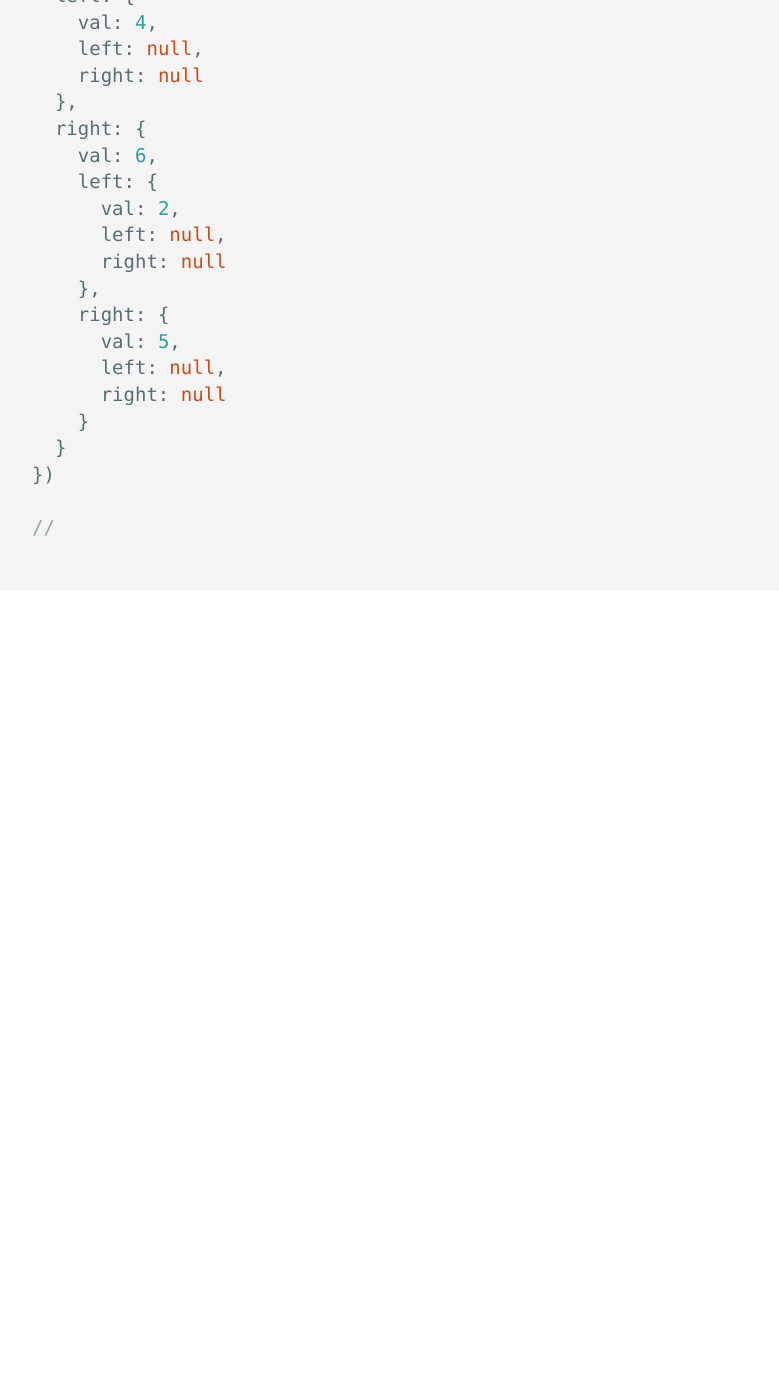
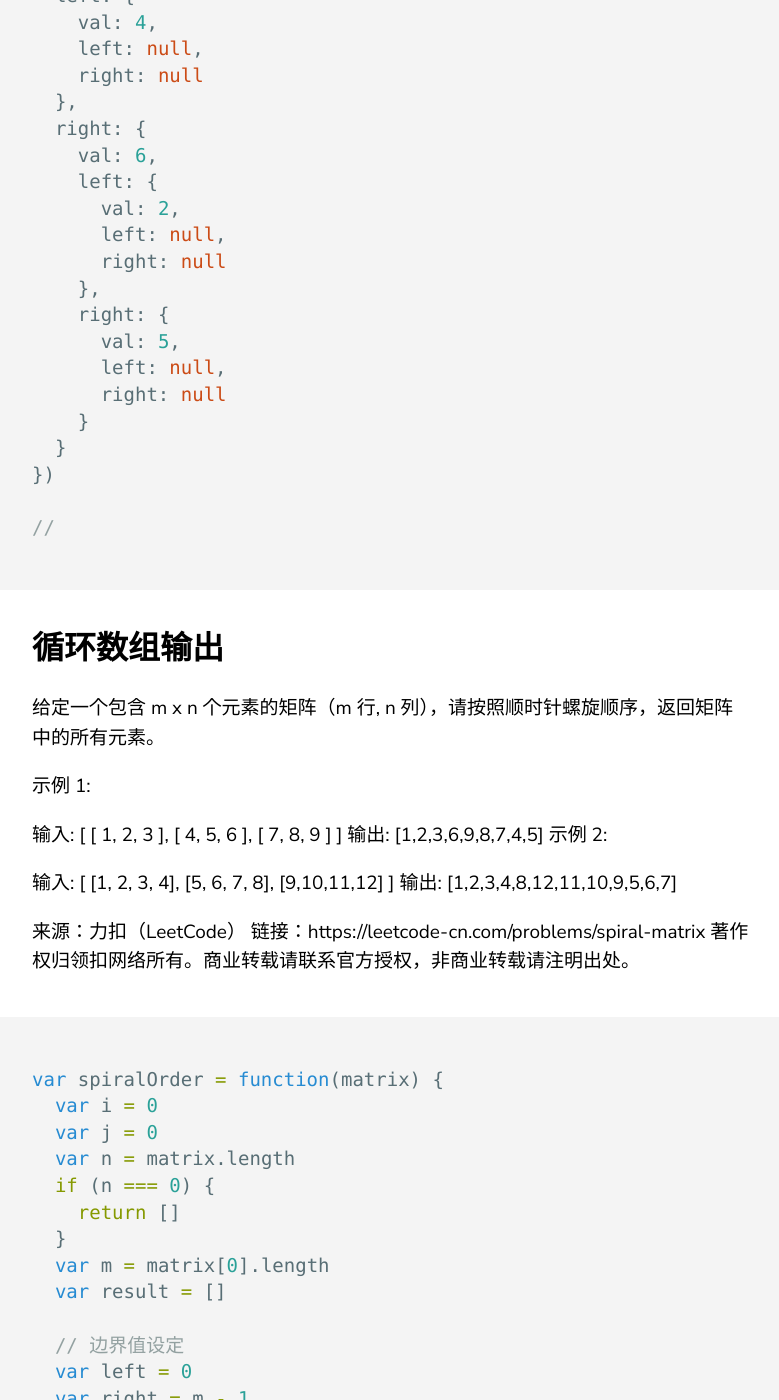
Before and after one commit to bilibiliou/bilibiliou.github.io, a Jekyll site: the page built from _posts/Algorithm/2019-11-19-leetcode-rush.markdown, in a window 1280 px wide and 1400 px high, scrolled down 31719 px. Shown: the whole window, without its empty margins (68-847 px from the left). Built offline with Jekyll 4.4.1, drawn with Linux system fonts in a browser that asks for light colours; before the commit the page ends 32349 px from its top, so only the background shows below that; some of the changed text lies outside the part shown.

Commit message:
new version

````diff
--- a/_posts/Algorithm/2019-11-19-leetcode-rush.markdown
+++ b/_posts/Algorithm/2019-11-19-leetcode-rush.markdown
@@ -1162,3 +1162,97 @@ lvl({
 
 //
 ```
+
+## 循环数组输出
+
+给定一个包含 m x n 个元素的矩阵（m 行, n 列），请按照顺时针螺旋顺序，返回矩阵中的所有元素。
+
+示例 1:
+
+输入:
+[
+ [ 1, 2, 3 ],
+ [ 4, 5, 6 ],
+ [ 7, 8, 9 ]
+]
+输出: [1,2,3,6,9,8,7,4,5]
+示例 2:
+
+输入:
+[
+  [1, 2, 3, 4],
+  [5, 6, 7, 8],
+  [9,10,11,12]
+]
+输出: [1,2,3,4,8,12,11,10,9,5,6,7]
+
+来源：力扣（LeetCode）
+链接：https://leetcode-cn.com/problems/spiral-matrix
+著作权归领扣网络所有。商业转载请联系官方授权，非商业转载请注明出处。
+
+```js
+var spiralOrder = function(matrix) {
+  var i = 0
+  var j = 0
+  var n = matrix.length
+  if (n === 0) {
+    return []
+  }
+  var m = matrix[0].length
+  var result = []
+
+  // 边界值设定
+  var left = 0
+  var right = m - 1
+  var top = 0
+  var bottom = n - 1
+  var turn = m === 1 ? 'bottom' : 'right'
+  for (var a = 0; a < (m * n); a++) {
+    var value = matrix[i][j]
+    result.push(value)
+
+    switch (turn) {
+      case 'right':
+        // 如果方向是从左往右的情况
+        j++
+        if (j === right) {
+          // 当已经遍历到右边后，那么上边界算是遍历完一次了
+          // 这时候上边界需要往下移一栏
+          turn = 'bottom'
+          top++
+        }
+        break
+      case 'bottom':
+        // 此时方向是从上到下
+        i++
+        if (i === bottom) {
+          turn = 'left'
+          right--
+        }
+        break
+      case 'left':
+        // 此时方向是从右到左
+        j--
+        if (j === left) {
+          turn = 'top'
+          bottom--
+        }
+        break
+      case 'top':
+        // 此时方向是从下到上
+        i--
+        if (i === top) {
+          turn = 'right'
+          left++
+        }
+        break
+    }
+  }
+
+  return result
+};
+```
+
+执行用时：68 ms
+
+内存消耗：33.8 MB
````
Also changed, not shown: _posts/Algorithm/2015-12-31-interview.markdown (+4 -7 lines), _posts/Algorithm/2018-4-14-campus-inverview.markdown (renamed from _posts/Algorithm/2018-4-14-tencent-inverview.markdown, +23 -1 lines), _posts/tech/2020-02-25-lazyman.markdown (+11 -12 lines).
